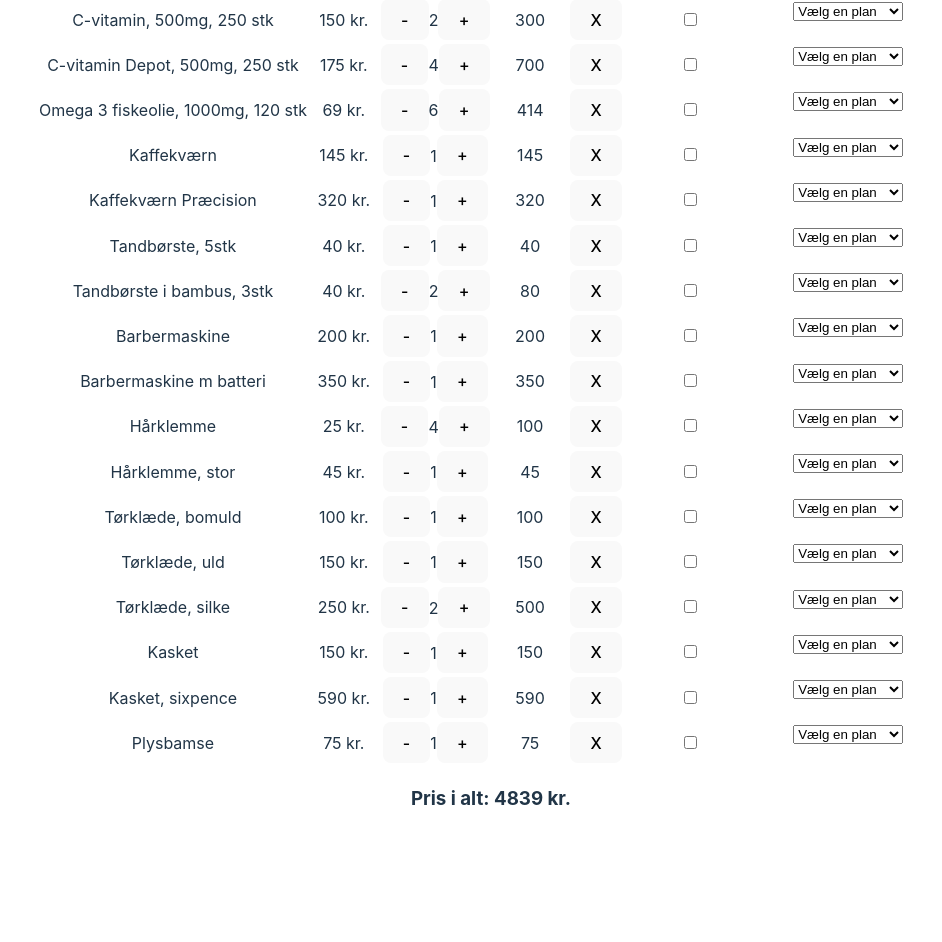
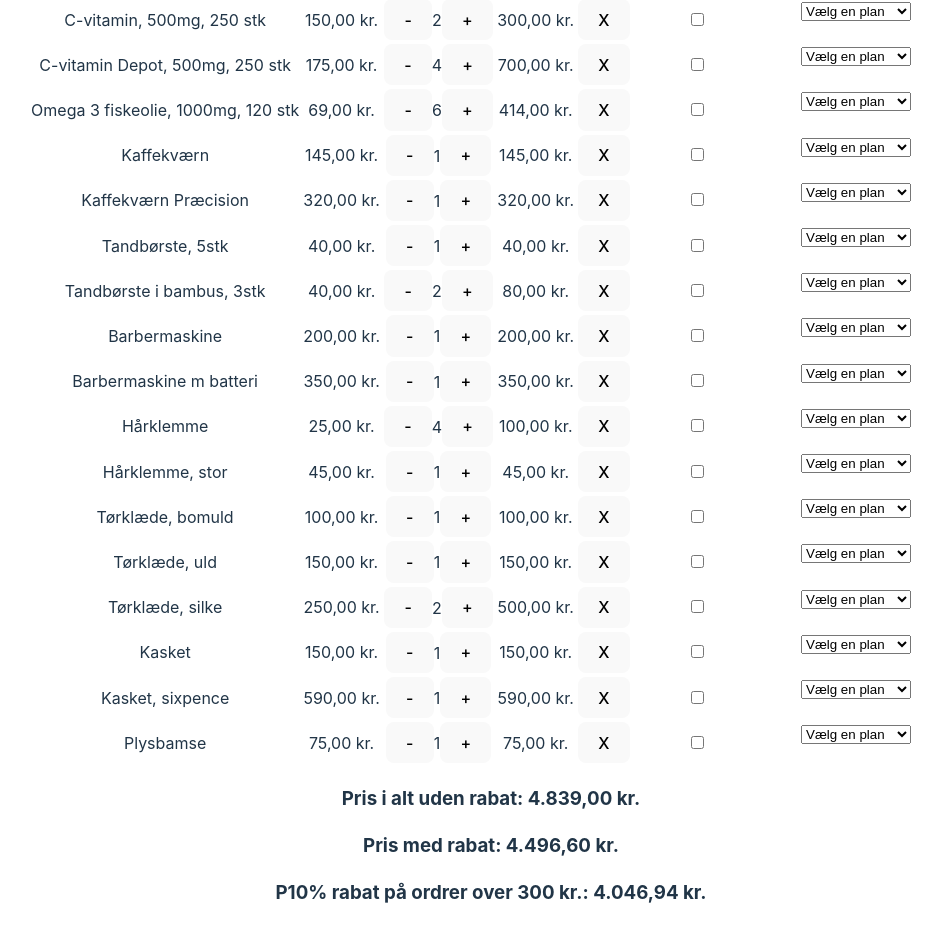
Before and after one commit to KingBendico/Webtech-project, a React (Vite) app: page / in a window 1280 px wide. Shown: the part 234-1176 px from the top of the page, without its empty margins (149-1091 px from the left). Before the commit the page ends 1098 px from the top, so only its background shows below. Built offline with nearby package versions, Linux system fonts and the light colour scheme.

Commit message:
Finished 1. Deduce from total price: rebate for larger quantities, per item and 2. Deduce from total price: 10% discount for orders over 300 DKK, also added LocaleString to make DKK currency (kr.) and DK number formatting the standard

```diff
--- a/src/components/ItemList.tsx
+++ b/src/components/ItemList.tsx
@@ -1,5 +1,6 @@
 import ItemTable from './ItemTable'
 import {Item} from '../types/types'
+
 
 interface Props {
     items: Item[];
--- a/src/components/ItemTable.tsx
+++ b/src/components/ItemTable.tsx
@@ -17,13 +17,13 @@ export default function ItemTable(props: Props) {
       {items.map((item, index) => (
         <tr key={item.id}>
           <td>{item.name}</td>
-          <td>{item.price} kr.</td>
+          <td>{item.price.toLocaleString('da-DK', { style: 'currency', currency: 'DKK', minimumFractionDigits: 2, maximumFractionDigits: 2 })}</td>
           <td>
             <button onClick={() => onQuantityChange(item, item.quantity - 1)}>-</button>
             {item.quantity}
             <button onClick={() => onQuantityChange(item, item.quantity + 1)}>+</button>
           </td>
-          <td>{item.price * item.quantity}</td>
+          <td>{(item.price * item.quantity).toLocaleString('da-DK', { style: 'currency', currency: 'DKK', minimumFractionDigits: 2, maximumFractionDigits: 2 })}</td>
           <td>
             <button onClick={() => onDeleteItem(index)}>X</button>
           </td>
--- a/src/components/ShoppingCartSummary.tsx
+++ b/src/components/ShoppingCartSummary.tsx
@@ -9,10 +9,28 @@ interface Props {
 export default function ShoppingCartSummary(props:Props) {
     const {items} = props
 
+          // calculates total price with rebate and discount
+          const totalPrice = items.reduce((acc, item) => {
+            const itemPrice = item.price * item.quantity;
+            let rebatePrice = 0;
+            if (item.rebateQuantity) {
+              rebatePrice = Math.floor(item.quantity / item.rebateQuantity) * itemPrice * (item.rebatePercent / 100);
+            }
+            return acc + itemPrice - rebatePrice;
+          }, 0);
+
+
+      const totalWithDiscount = totalPrice >= 300 ? totalPrice * 0.9 : totalPrice;
 
     return (
 
-          <h3>Pris i alt: {items.reduce((total, item) => total + item.price * item.quantity, 0)} kr.</h3>
+      <>
+          <h3>Pris i alt uden rabat: {items.reduce((total, item) => total + item.price * item.quantity, 0).toLocaleString('da-DK', { style: 'currency', currency: 'DKK', minimumFractionDigits: 2, maximumFractionDigits: 2 })} </h3>
+          <h3>Pris med rabat: {totalPrice.toLocaleString('da-DK', { style: 'currency', currency: 'DKK', minimumFractionDigits: 2, maximumFractionDigits: 2 })}</h3>
+          <h3>P10% rabat på ordrer over 300 kr.: {totalWithDiscount.toLocaleString('da-DK', { style: 'currency', currency: 'DKK', minimumFractionDigits: 2, maximumFractionDigits: 2 })}</h3>
+</>
+
+
 
       );
     }
--- a/src/components/ShoppingCartTable.tsx
+++ b/src/components/ShoppingCartTable.tsx
@@ -27,7 +27,7 @@ export default function ShoppingCartTable(props:Props) {
 </td>
           </tr>
         </thead>
-        <ItemList items={props.items} setItems={props.setItems}/>
+        <ItemList items={props.items} setItems={props.setItems} />
         </table>
         </div>
     )
--- a/src/types/types.tsx
+++ b/src/types/types.tsx
@@ -5,6 +5,8 @@ interface Item {
     id: string;
     isGiftWrapped: boolean;
     recurringSchedule: string;
+    rebateQuantity: number
+    rebatePercent: number
   }
 
 export type {Item}
```
